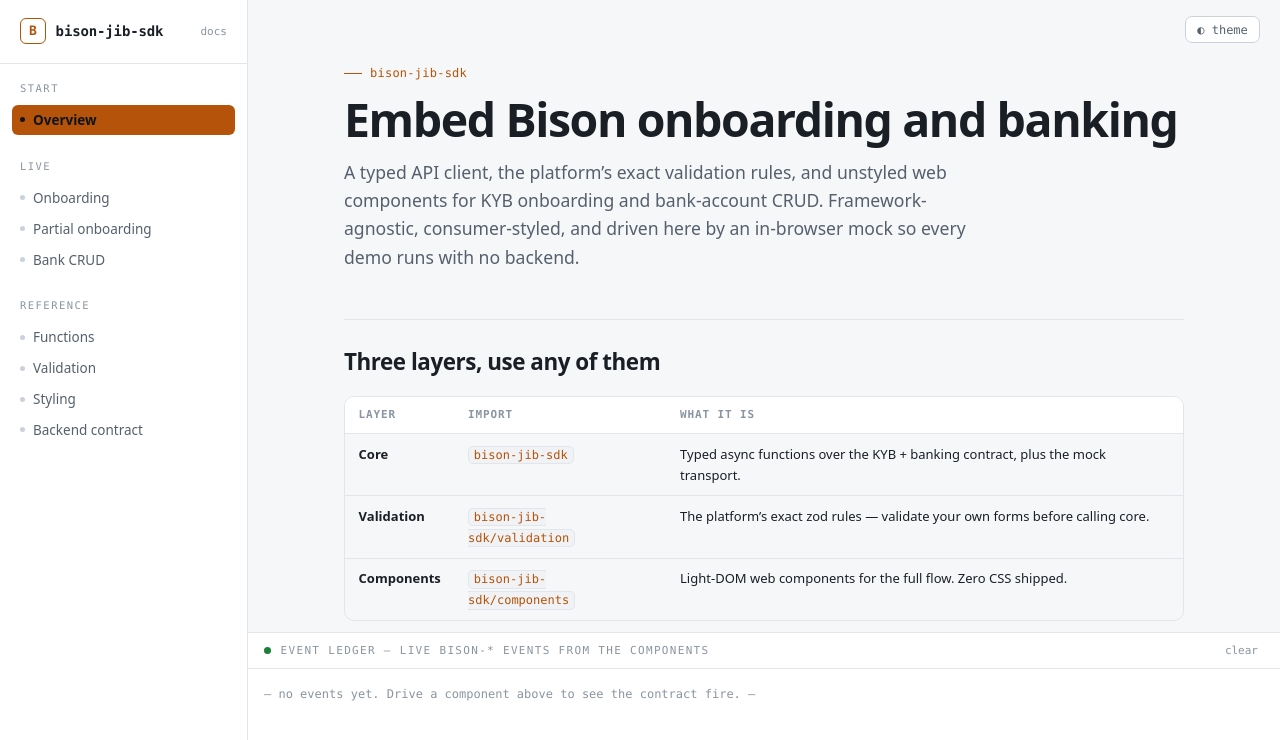
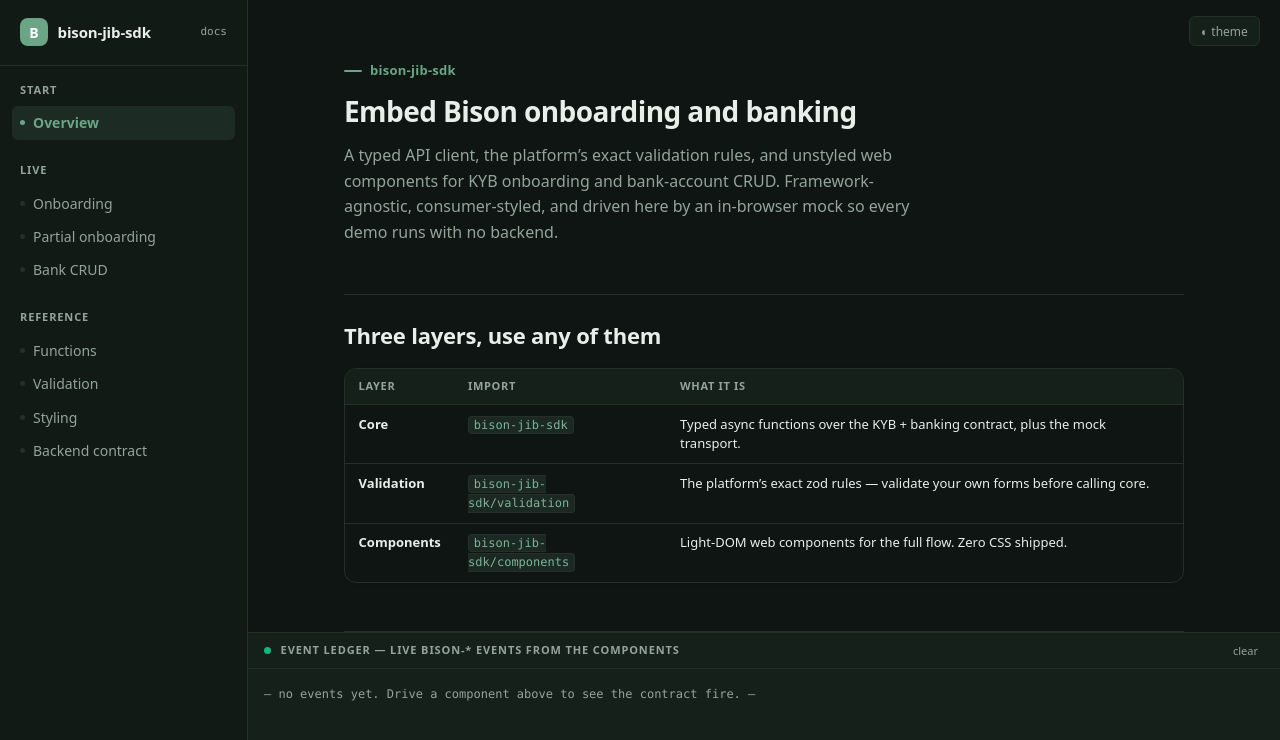
Before and after one commit to kfajardo/bison-sdk-docs, a website built with Vite: page index.html in a window 1280 px wide. Both pictures are taken after a click on the button "◐ theme". Shown: the top 740 px of the page. Built offline with nearby package versions, Linux system fonts and the light colour scheme; what bison-jib-sdk would draw is missing.

Commit message:
Align docs theme to Bison design system (bison-ui)
Replace the bespoke dark/amber 'terminal' theme with Bison's actual design
language from bison-ui/src/styles.css: light #fdfdfd ground, green brand
(#4c7b63 primary, #40916b accent), the system's status colors on method/status
chips, and Bison's radius, spacing, and type ramp. Light is the default (the
product has no dark mode); dark is an opt-in reader comfort for the docs chrome.

```diff
--- a/index.html
+++ b/index.html
@@ -1,5 +1,5 @@
 <!doctype html>
-<html lang="en" data-theme="dark">
+<html lang="en" data-theme="light">
   <head>
     <meta charset="utf-8" />
     <meta name="viewport" content="width=device-width, initial-scale=1" />
--- a/src/app.css
+++ b/src/app.css
@@ -1,63 +1,112 @@
-/* bison-sdk-docs — "the terminal for a wire contract".
-   Graphite ground, crude-amber signal, mono for all data. The docs speak the
-   same state-color language as the SDK components they embed. */
+/* bison-sdk-docs — aligned to the Bison Design System (bison-ui/src/styles.css).
+   Light ground, green brand (#4c7b63), the system's status colors, radius, spacing,
+   and type ramp. Not a bespoke theme — the docs wear the product's identity. */
 
 :root {
-  --ground: #0e1116;
-  --panel: #161b22;
-  --panel-raised: #1c232d;
-  --line: #262d38;
-  --line-strong: #38414d;
-  --ink: #e6edf3;
-  --ink-dim: #9aa7b4;
-  --ink-faint: #6b7683;
-  --amber: #e8a33d;
-  --amber-dim: #b9832f;
-  --green: #3fb950;
-  --red: #f0616d;
-  --blue: #58a6ff;
+  /* semantic roles — from bison-ui @theme */
+  --background: #fdfdfd;
+  --foreground: #111827;
+  --card: #ffffff;
+  --primary: #4c7b63;
+  --primary-foreground: #ffffff;
+  --primary-hover: #406853;
+  --primary-light: #ecf3f0;
+  --accent: #40916b;
+  --secondary: #f9fafb;
+  --muted: #f3f4f6;
+  --muted-foreground: #6b7280;
+  --border: #e5e7eb;
+  --input: #e5e7eb;
+  --ring: #4c7b63;
 
-  --mono: ui-monospace, "SF Mono", "JetBrains Mono", Menlo, Consolas, monospace;
-  --sans: ui-sans-serif, system-ui, -apple-system, "Segoe UI", Roboto, sans-serif;
+  /* status roles (used by the ledger + method chips to match product) */
+  --success: #10b77f;
+  --success-bg: #d7f9e9;
+  --pending: #f59f0a;
+  --pending-bg: #fef3c8;
+  --processing: #3c83f6;
+  --processing-bg: #dcebfe;
+  --error: #ef4343;
+  --error-bg: #fee1e1;
+  --draft: #6b7280;
+  --draft-bg: #f3f4f6;
+
+  /* sidebar */
+  --sidebar: #fafafa;
+  --sidebar-foreground: #6b7280;
+  --sidebar-border: #e5e7eb;
+  --sidebar-accent-bg: #ecf3f0;
+
+  /* radius / shadow — Bison values */
+  --radius-sm: 0.25rem;
+  --radius-md: 0.375rem;
+  --radius-lg: 0.5rem;
+  --radius-xl: 0.75rem;
+  --shadow-card: 0 1px 3px 0 rgba(0, 0, 0, 0.1);
+  --shadow-popover: 0 4px 16px rgba(15, 42, 57, 0.12);
+
+  /* spacing scale */
+  --sp-sm: 0.5rem;
+  --sp-md: 0.75rem;
+  --sp-lg: 1rem;
+  --sp-xl: 1.25rem;
+  --sp-2xl: 1.5rem;
+  --sp-3xl: 2rem;
+
+  /* type ramp — Bison text-* tokens */
+  --heading-xl: 1.75rem;
+  --heading-l: 1.375rem;
+  --heading-m: 1.125rem;
+  --heading-s: 0.9375rem;
+  --body-l: 1rem;
+  --body-m: 0.875rem;
+  --body-s: 0.8125rem;
+  --label: 0.8125rem;
+
+  --sans: system-ui, -apple-system, "Segoe UI", Roboto, Helvetica, Arial, sans-serif;
+  --mono: ui-monospace, "SF Mono", Menlo, Consolas, monospace;
 
   --rail: 248px;
   --ledger-h: 168px;
+  color-scheme: light;
+}
+
+/* Optional dark surface for the docs chrome only (product has no dark mode;
+   we offer it as reader comfort, kept muted and green-true). */
+:root[data-theme='dark'] {
+  --background: #0f1512;
+  --foreground: #e8eeea;
+  --card: #16201b;
+  --secondary: #16201b;
+  --muted: #1c2823;
+  --muted-foreground: #93a49b;
+  --border: #253029;
+  --primary: #6aa585;
+  --primary-hover: #7ab498;
+  --primary-light: #1c2b23;
+  --accent: #57a37f;
+  --sidebar: #121a16;
+  --sidebar-foreground: #93a49b;
+  --sidebar-border: #253029;
+  --sidebar-accent-bg: #1c2b23;
+  --card: #16201b;
   color-scheme: dark;
 }
 
-:root[data-theme='light'] {
-  --ground: #f6f7f9;
-  --panel: #ffffff;
-  --panel-raised: #f0f2f5;
-  --line: #e2e6eb;
-  --line-strong: #cbd2da;
-  --ink: #1a1f26;
-  --ink-dim: #55606c;
-  --ink-faint: #8a95a1;
-  --amber: #b45309;
-  --amber-dim: #92400e;
-  --green: #1a7f37;
-  --red: #cf222e;
-  --blue: #0969da;
-  color-scheme: light;
-}
-
 * { box-sizing: border-box; }
-
 html, body { margin: 0; height: 100%; }
 
 body {
   font-family: var(--sans);
-  background: var(--ground);
-  color: var(--ink);
-  font-size: 15px;
-  line-height: 1.6;
+  background: var(--background);
+  color: var(--foreground);
+  font-size: var(--body-m);
+  line-height: 1.5;
   -webkit-font-smoothing: antialiased;
 }
 
 code, kbd, .mono { font-family: var(--mono); }
-
-a { color: var(--blue); text-decoration: none; }
+a { color: var(--primary); text-decoration: none; }
 a:hover { text-decoration: underline; }
 
 /* ---------- layout shell ---------- */
@@ -71,249 +120,175 @@ a:hover { text-decoration: underline; }
 
 .rail {
   grid-area: rail;
-  border-right: 1px solid var(--line);
-  background: var(--panel);
+  border-right: 1px solid var(--sidebar-border);
+  background: var(--sidebar);
   overflow-y: auto;
   padding: 0 0 2rem;
 }
 
-.main {
-  grid-area: main;
-  overflow-y: auto;
-  scroll-behavior: smooth;
-}
-
+.main { grid-area: main; overflow-y: auto; scroll-behavior: smooth; background: var(--background); }
 .main-inner { max-width: 920px; margin: 0 auto; padding: 3.5rem 2.5rem 6rem; }
 
 /* ---------- brand / rail ---------- */
 .brand {
-  position: sticky;
-  top: 0;
-  z-index: 2;
+  position: sticky; top: 0; z-index: 2;
   padding: 1.15rem 1.25rem;
-  background: var(--panel);
-  border-bottom: 1px solid var(--line);
-  display: flex;
-  align-items: center;
-  gap: 0.6rem;
+  background: var(--sidebar);
+  border-bottom: 1px solid var(--sidebar-border);
+  display: flex; align-items: center; gap: 0.6rem;
 }
 .brand__mark {
-  width: 26px; height: 26px; flex: none;
-  border: 1.5px solid var(--amber);
-  border-radius: 6px;
+  width: 28px; height: 28px; flex: none;
+  background: var(--primary); color: var(--primary-foreground);
+  border-radius: var(--radius-lg);
   display: grid; place-items: center;
-  color: var(--amber);
-  font-family: var(--mono);
-  font-weight: 700;
-  font-size: 13px;
+  font-weight: 700; font-size: 14px;
 }
-.brand__name { font-family: var(--mono); font-weight: 600; font-size: 14px; letter-spacing: -0.01em; }
-.brand__ver { font-family: var(--mono); font-size: 11px; color: var(--ink-faint); margin-left: auto; }
+.brand__name { font-weight: 600; font-size: var(--heading-s); letter-spacing: -0.01em; color: var(--foreground); }
+.brand__ver { font-family: var(--mono); font-size: 11px; color: var(--muted-foreground); margin-left: auto; }
 
 .nav { padding: 1rem 0.75rem 0; }
 .nav__group { margin-bottom: 1.4rem; }
 .nav__label {
-  font-family: var(--mono);
-  font-size: 10.5px;
-  text-transform: uppercase;
-  letter-spacing: 0.14em;
-  color: var(--ink-faint);
-  padding: 0 0.5rem 0.5rem;
+  font-size: 11px; text-transform: uppercase; letter-spacing: 0.08em;
+  color: var(--muted-foreground); font-weight: 600; padding: 0 0.5rem 0.5rem;
 }
 .nav__link {
   display: flex; align-items: center; gap: 0.5rem;
-  padding: 0.4rem 0.5rem;
-  border-radius: 6px;
-  color: var(--ink-dim);
-  font-size: 13.5px;
-  cursor: pointer;
-  border: none; background: none; width: 100%; text-align: left;
+  padding: 0.45rem 0.5rem; border-radius: var(--radius-md);
+  color: var(--sidebar-foreground); font-size: var(--body-m);
+  cursor: pointer; border: none; background: none; width: 100%; text-align: left;
   font-family: var(--sans);
 }
-.nav__link:hover { background: var(--panel-raised); color: var(--ink); text-decoration: none; }
-.nav__link.is-active { background: var(--amber); color: #10151b; font-weight: 600; }
-.nav__link.is-active .nav__dot { background: #10151b; }
-.nav__dot { width: 5px; height: 5px; border-radius: 50%; background: var(--line-strong); flex: none; }
+.nav__link:hover { background: var(--muted); color: var(--foreground); text-decoration: none; }
+.nav__link.is-active { background: var(--sidebar-accent-bg); color: var(--primary); font-weight: 600; }
+.nav__link.is-active .nav__dot { background: var(--primary); }
+.nav__dot { width: 5px; height: 5px; border-radius: 50%; background: var(--border); flex: none; }
 
 /* ---------- content typography ---------- */
 .eyebrow {
-  font-family: var(--mono);
-  font-size: 12px;
-  color: var(--amber);
-  letter-spacing: 0.02em;
-  margin: 0 0 0.75rem;
+  font-size: var(--label); color: var(--primary); font-weight: 600;
+  letter-spacing: 0.02em; margin: 0 0 0.75rem;
   display: inline-flex; align-items: center; gap: 0.5rem;
 }
-.eyebrow::before { content: ''; width: 18px; height: 1px; background: var(--amber); }
+.eyebrow::before { content: ''; width: 18px; height: 2px; border-radius: 2px; background: var(--primary); }
 
-h1.page-title {
-  font-size: clamp(2rem, 4vw, 2.9rem);
-  line-height: 1.05;
-  letter-spacing: -0.03em;
-  font-weight: 700;
-  margin: 0 0 0.9rem;
-}
-.lede { font-size: 1.1rem; color: var(--ink-dim); max-width: 62ch; margin: 0 0 2.5rem; }
+h1.page-title { font-size: var(--heading-xl); line-height: 2.25rem; letter-spacing: -0.02em; font-weight: 700; margin: 0 0 0.9rem; }
+.lede { font-size: var(--body-l); color: var(--muted-foreground); max-width: 62ch; margin: 0 0 2.5rem; line-height: 1.6; }
 
-h2.sec {
-  font-size: 1.4rem;
-  letter-spacing: -0.02em;
-  margin: 3rem 0 1rem;
-  padding-top: 1.5rem;
-  border-top: 1px solid var(--line);
-}
-h3.sub { font-size: 1.05rem; margin: 2rem 0 0.6rem; }
+h2.sec { font-size: var(--heading-l); letter-spacing: -0.01em; margin: 3rem 0 1rem; padding-top: 1.5rem; border-top: 1px solid var(--border); }
+h3.sub { font-size: var(--heading-m); margin: 2rem 0 0.6rem; }
 p { margin: 0 0 1rem; }
-.muted { color: var(--ink-dim); }
+.muted { color: var(--muted-foreground); }
 
 /* inline + block code */
 :not(pre) > code {
-  font-size: 0.86em;
-  background: var(--panel-raised);
-  border: 1px solid var(--line);
-  border-radius: 5px;
-  padding: 0.1em 0.4em;
-  color: var(--amber);
+  font-size: 0.86em; background: var(--muted); border: 1px solid var(--border);
+  border-radius: var(--radius-sm); padding: 0.1em 0.4em; color: var(--primary-hover);
 }
 pre {
-  background: var(--panel);
-  border: 1px solid var(--line);
-  border-radius: 10px;
-  padding: 1.1rem 1.25rem;
-  overflow-x: auto;
-  font-family: var(--mono);
-  font-size: 13px;
-  line-height: 1.65;
-  margin: 0 0 1.5rem;
+  background: var(--secondary); border: 1px solid var(--border);
+  border-radius: var(--radius-xl); padding: 1.1rem 1.25rem; overflow-x: auto;
+  font-family: var(--mono); font-size: var(--body-s); line-height: 1.65; margin: 0 0 1.5rem;
 }
-pre code { color: var(--ink); background: none; border: none; padding: 0; }
-.tok-key { color: var(--amber); }
-.tok-str { color: var(--green); }
-.tok-com { color: var(--ink-faint); font-style: italic; }
-.tok-fn { color: var(--blue); }
+pre code { color: var(--foreground); background: none; border: none; padding: 0; }
+.tok-key { color: var(--primary); font-weight: 600; }
+.tok-str { color: var(--accent); }
+.tok-com { color: var(--muted-foreground); font-style: italic; }
+.tok-fn { color: var(--processing); }
 
 /* ---------- tables ---------- */
-.tbl-wrap { overflow-x: auto; border: 1px solid var(--line); border-radius: 10px; margin: 0 0 1.75rem; }
-table { border-collapse: collapse; width: 100%; font-size: 13px; }
-th, td { text-align: left; padding: 0.6rem 0.85rem; border-bottom: 1px solid var(--line); vertical-align: top; }
+.tbl-wrap { overflow-x: auto; border: 1px solid var(--border); border-radius: var(--radius-xl); margin: 0 0 1.75rem; box-shadow: var(--shadow-card); }
+table { border-collapse: collapse; width: 100%; font-size: var(--body-s); }
+th, td { text-align: left; padding: 0.6rem 0.85rem; border-bottom: 1px solid var(--border); vertical-align: top; }
 th {
-  font-family: var(--mono); font-size: 11px; text-transform: uppercase;
-  letter-spacing: 0.08em; color: var(--ink-faint); background: var(--panel);
-  position: sticky; top: 0;
+  font-size: 11px; text-transform: uppercase; letter-spacing: 0.06em; font-weight: 600;
+  color: var(--muted-foreground); background: var(--secondary); position: sticky; top: 0;
 }
 tbody tr:last-child td { border-bottom: none; }
-tbody tr:hover { background: var(--panel); }
+tbody tr:hover { background: var(--secondary); }
 td code, td .mono { font-family: var(--mono); font-size: 12px; }
 
-.method { font-family: var(--mono); font-weight: 700; font-size: 11px; padding: 0.1rem 0.4rem; border-radius: 4px; }
-.method--get { color: var(--green); background: color-mix(in srgb, var(--green) 14%, transparent); }
-.method--post { color: var(--amber); background: color-mix(in srgb, var(--amber) 16%, transparent); }
-.method--put { color: var(--blue); background: color-mix(in srgb, var(--blue) 14%, transparent); }
-.method--delete { color: var(--red); background: color-mix(in srgb, var(--red) 14%, transparent); }
+.method { font-family: var(--mono); font-weight: 700; font-size: 11px; padding: 0.1rem 0.45rem; border-radius: var(--radius-sm); }
+.method--get { color: var(--success); background: var(--success-bg); }
+.method--post { color: var(--primary); background: var(--primary-light); }
+.method--put { color: var(--processing); background: var(--processing-bg); }
+.method--delete { color: var(--error); background: var(--error-bg); }
 
-/* pills / chips */
-.chip {
-  font-family: var(--mono); font-size: 11px; padding: 0.15rem 0.5rem;
-  border: 1px solid var(--line-strong); border-radius: 999px; color: var(--ink-dim);
-}
-.chip--amber { border-color: var(--amber); color: var(--amber); }
-.chip--green { border-color: var(--green); color: var(--green); }
-.chip--red { border-color: var(--red); color: var(--red); }
+/* chips — mirror bison-ui status-badge */
+.chip { font-size: 11px; padding: 0.15rem 0.55rem; border-radius: 9999px; color: var(--draft); background: var(--draft-bg); font-weight: 500; }
+.chip--amber { color: var(--pending); background: var(--pending-bg); }
+.chip--green { color: var(--success); background: var(--success-bg); }
+.chip--red { color: var(--error); background: var(--error-bg); }
 
 /* callout */
 .callout {
-  border: 1px solid var(--line);
-  border-left: 3px solid var(--amber);
-  background: var(--panel);
-  border-radius: 0 10px 10px 0;
-  padding: 1rem 1.15rem;
-  margin: 0 0 1.5rem;
-  font-size: 14px;
+  border: 1px solid var(--border); border-left: 3px solid var(--primary);
+  background: var(--primary-light); border-radius: 0 var(--radius-lg) var(--radius-lg) 0;
+  padding: 1rem 1.15rem; margin: 0 0 1.5rem; font-size: var(--body-m);
 }
-.callout strong { color: var(--amber); }
+:root[data-theme='dark'] .callout { background: var(--primary-light); }
+.callout strong { color: var(--primary-hover); }
 
 /* ---------- playground ---------- */
 .pg-bar {
   display: flex; flex-wrap: wrap; align-items: center; gap: 0.75rem;
-  background: var(--panel); border: 1px solid var(--line); border-radius: 10px;
-  padding: 0.75rem 1rem; margin: 0 0 1.5rem;
+  background: var(--card); border: 1px solid var(--border); border-radius: var(--radius-lg);
+  padding: 0.75rem 1rem; margin: 0 0 1.5rem; box-shadow: var(--shadow-card);
 }
-.pg-bar__label { font-family: var(--mono); font-size: 11px; color: var(--ink-faint); text-transform: uppercase; letter-spacing: 0.1em; }
-.seg { display: inline-flex; border: 1px solid var(--line-strong); border-radius: 7px; overflow: hidden; }
-.seg button {
-  font-family: var(--mono); font-size: 12px; padding: 0.35rem 0.75rem;
-  background: none; border: none; color: var(--ink-dim); cursor: pointer;
+.pg-bar__label { font-size: 11px; color: var(--muted-foreground); text-transform: uppercase; letter-spacing: 0.08em; font-weight: 600; }
+.seg { display: inline-flex; border: 1px solid var(--border); border-radius: var(--radius-md); overflow: hidden; }
+.seg button { font-size: 12px; padding: 0.35rem 0.75rem; background: var(--card); border: none; color: var(--muted-foreground); cursor: pointer; font-family: var(--sans); }
+.seg button.is-on { background: var(--primary); color: var(--primary-foreground); font-weight: 600; }
+.btn {
+  font-size: 12px; padding: 0.4rem 0.8rem; background: var(--card);
+  border: 1px solid var(--border); border-radius: var(--radius-md); color: var(--foreground);
+  cursor: pointer; font-family: var(--sans);
 }
-.seg button.is-on { background: var(--amber); color: #10151b; font-weight: 600; }
-.btn {
-  font-family: var(--mono); font-size: 12px; padding: 0.4rem 0.8rem;
-  background: var(--panel-raised); border: 1px solid var(--line-strong);
-  border-radius: 7px; color: var(--ink); cursor: pointer;
-}
-.btn:hover { border-color: var(--amber); color: var(--amber); }
+.btn:hover { border-color: var(--primary); color: var(--primary); }
 
 .stage {
-  background: var(--panel);
-  border: 1px solid var(--line);
-  border-radius: 12px;
-  padding: 1.75rem;
-  margin: 0 0 1.5rem;
-  min-height: 120px;
+  background: var(--card); border: 1px solid var(--border); border-radius: var(--radius-xl);
+  padding: 1.75rem; margin: 0 0 1.5rem; min-height: 120px; box-shadow: var(--shadow-card);
 }
-.stage[data-styled='true'] { /* consumer stylesheet injected at runtime */ }
 
 /* ---------- event ledger ---------- */
-.ledger {
-  grid-area: ledger;
-  border-top: 1px solid var(--line);
-  background: var(--panel);
-  display: flex; flex-direction: column;
-  min-height: 0;
+.ledger { grid-area: ledger; border-top: 1px solid var(--border); background: var(--card); display: flex; flex-direction: column; min-height: 0; }
+.ledger__head {
+  display: flex; align-items: center; gap: 0.6rem; padding: 0.55rem 1rem;
+  border-bottom: 1px solid var(--border); font-size: 11px; color: var(--muted-foreground);
+  text-transform: uppercase; letter-spacing: 0.08em; font-weight: 600;
 }
-.ledger__head {
-  display: flex; align-items: center; gap: 0.6rem;
-  padding: 0.55rem 1rem; border-bottom: 1px solid var(--line);
-  font-family: var(--mono); font-size: 11px; color: var(--ink-faint);
-  text-transform: uppercase; letter-spacing: 0.12em;
-}
-.ledger__live { width: 7px; height: 7px; border-radius: 50%; background: var(--green); box-shadow: 0 0 0 0 var(--green); animation: pulse 2s infinite; }
-@keyframes pulse { 0% { box-shadow: 0 0 0 0 color-mix(in srgb, var(--green) 60%, transparent); } 70% { box-shadow: 0 0 0 6px transparent; } 100% { box-shadow: 0 0 0 0 transparent; } }
-.ledger__clear { margin-left: auto; font-family: var(--mono); font-size: 11px; color: var(--ink-faint); background: none; border: none; cursor: pointer; }
-.ledger__clear:hover { color: var(--amber); }
+.ledger__live { width: 7px; height: 7px; border-radius: 50%; background: var(--success); animation: pulse 2s infinite; }
+@keyframes pulse { 0% { box-shadow: 0 0 0 0 color-mix(in srgb, var(--success) 55%, transparent); } 70% { box-shadow: 0 0 0 6px transparent; } 100% { box-shadow: 0 0 0 0 transparent; } }
+.ledger__clear { margin-left: auto; font-size: 11px; color: var(--muted-foreground); background: none; border: none; cursor: pointer; font-family: var(--sans); }
+.ledger__clear:hover { color: var(--primary); }
 .ledger__body { overflow-y: auto; padding: 0.5rem 1rem 1rem; font-family: var(--mono); font-size: 12px; }
-.ledger__row { display: flex; gap: 0.75rem; padding: 0.15rem 0; border-bottom: 1px dotted var(--line); }
-.ledger__t { color: var(--ink-faint); flex: none; }
-.ledger__name { flex: none; min-width: 200px; }
-.ledger__name--onboard { color: var(--amber); }
-.ledger__name--bank { color: var(--blue); }
-.ledger__name--error { color: var(--red); }
-.ledger__detail { color: var(--ink-dim); overflow: hidden; text-overflow: ellipsis; white-space: nowrap; }
-.ledger__empty { color: var(--ink-faint); padding: 0.5rem 0; }
+.ledger__row { display: flex; gap: 0.75rem; padding: 0.2rem 0; border-bottom: 1px solid var(--border); }
+.ledger__t { color: var(--muted-foreground); flex: none; }
+.ledger__name { flex: none; min-width: 200px; font-weight: 600; }
+.ledger__name--onboard { color: var(--primary); }
+.ledger__name--bank { color: var(--processing); }
+.ledger__name--error { color: var(--error); }
+.ledger__detail { color: var(--muted-foreground); overflow: hidden; text-overflow: ellipsis; white-space: nowrap; }
+.ledger__empty { color: var(--muted-foreground); padding: 0.5rem 0; }
 
 /* theme toggle */
 .theme-toggle {
-  position: fixed; top: 1rem; right: 1.25rem; z-index: 5;
-  font-family: var(--mono); font-size: 12px; padding: 0.35rem 0.7rem;
-  background: var(--panel); border: 1px solid var(--line-strong); border-radius: 7px;
-  color: var(--ink-dim); cursor: pointer;
+  position: fixed; top: 1rem; right: 1.25rem; z-index: 5; font-size: 12px;
+  padding: 0.35rem 0.7rem; background: var(--card); border: 1px solid var(--border);
+  border-radius: var(--radius-md); color: var(--muted-foreground); cursor: pointer; font-family: var(--sans);
 }
-.theme-toggle:hover { color: var(--amber); border-color: var(--amber); }
+.theme-toggle:hover { color: var(--primary); border-color: var(--primary); }
 
-/* focus visibility (quality floor) */
-:focus-visible { outline: 2px solid var(--amber); outline-offset: 2px; }
-
-@media (prefers-reduced-motion: reduce) {
-  * { animation: none !important; scroll-behavior: auto !important; }
-}
+:focus-visible { outline: 2px solid var(--ring); outline-offset: 2px; }
+@media (prefers-reduced-motion: reduce) { * { animation: none !important; scroll-behavior: auto !important; } }
 
 /* ---------- responsive ---------- */
 @media (max-width: 860px) {
   #app { grid-template-columns: 1fr; grid-template-areas: 'main' 'ledger'; }
-  .rail {
-    position: fixed; inset: 0 auto 0 0; width: 82vw; max-width: 320px; z-index: 20;
-    transform: translateX(-100%); transition: transform var(--ease, 180ms);
-  }
-  #app.rail-open .rail { transform: translateX(0); box-shadow: 0 0 0 100vw rgba(0,0,0,.5); }
+  .rail { position: fixed; inset: 0 auto 0 0; width: 82vw; max-width: 320px; z-index: 20; transform: translateX(-100%); transition: transform 180ms; }
+  #app.rail-open .rail { transform: translateX(0); box-shadow: 0 0 0 100vw rgba(0,0,0,.4); }
   .rail-toggle { position: fixed; top: 1rem; left: 1rem; z-index: 6; }
   .main-inner { padding: 4.5rem 1.25rem 4rem; }
   .ledger__name { min-width: 130px; }
--- a/src/main.ts
+++ b/src/main.ts
@@ -73,8 +73,9 @@ function themeToggle(): HTMLElement {
     const next = root.getAttribute('data-theme') === 'dark' ? 'light' : 'dark'
     root.setAttribute('data-theme', next)
   }
-  // Default to dark (the terminal identity); respect an existing choice.
-  if (!document.documentElement.getAttribute('data-theme')) document.documentElement.setAttribute('data-theme', 'dark')
+  // Default to light — the Bison product identity has no dark mode; dark is an
+  // opt-in reader comfort for the docs chrome only.
+  if (!document.documentElement.getAttribute('data-theme')) document.documentElement.setAttribute('data-theme', 'light')
   return btn
 }
 
```
